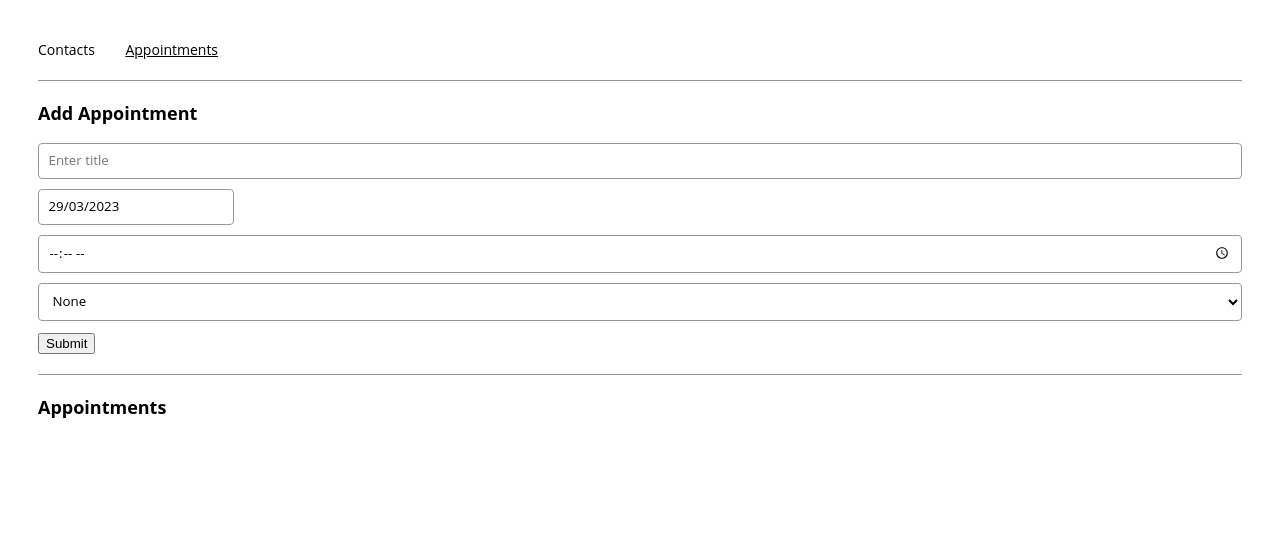
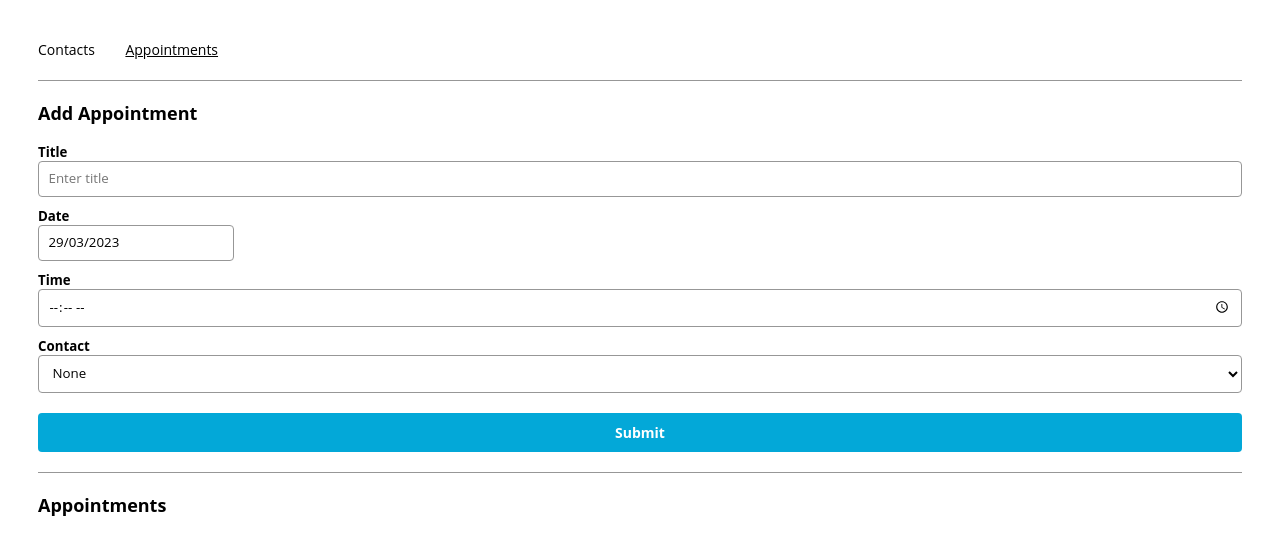
Before and after one commit to ratymatti/appointment-planner, a React (Create React App) app: page /appointments in a window 1280 px wide. Shown: the top 554 px of the page. Built offline with nearby package versions, Linux system fonts and the light colour scheme.

Commit message:
added validation to adding appointments

```diff
--- a/public/index.css
+++ b/public/index.css
@@ -30,7 +30,9 @@ h2 {
   margin-bottom: 18px;
 }
 
-section {
+h5 {
+  margin: 0;
+  padding: 0;
 }
 
 hr {
@@ -39,7 +41,7 @@ hr {
   margin: 20px 0;
 }
 
-input[type="submit"] {
+button[type="submit"] {
   background: #03a8d8;
   border-radius: 4px;
   color: #ffffff;
@@ -73,7 +75,7 @@ select {
   margin-bottom: 4px;
 }
 
-.tile.tile-title {
+.tile-title {
   font-weight: bold;
 }
 
--- a/src/components/appointmentForm/AppointmentForm.js
+++ b/src/components/appointmentForm/AppointmentForm.js
@@ -17,9 +17,13 @@ export const AppointmentForm = (props) => {
 
   return (
     <form onSubmit={props.handleSubmit}>
+      <h5>Title</h5>
       <input type="text" id="title" placeholder="Enter title" value={props.currentTitle} onChange={handleChange} />
+      <h5>Date</h5>
       <ReactDatePicker selected={props.currentDate} minDate={new Date()} dateFormat="dd/MM/yyyy" value={props.currentDate} onChange={(date) => props.setCurrentDate(date)} />
+      <h5>Time</h5>
       <input value={props.currentTime} type="time" id="time" onChange={handleChange} />
+      <h5>Contact</h5>
       <ContactPicker
         contacts={props.contacts}
         setCurrentContact={props.setCurrentContact} />
--- a/src/components/contactForm/ContactForm.js
+++ b/src/components/contactForm/ContactForm.js
@@ -16,8 +16,11 @@ export const ContactForm = (props) => {
 
   return (
     <form onSubmit={props.handleSubmit}>
+      <h5>Name</h5>
       <input type="text" id="name" placeholder="Enter name" value={props.currentName} onChange={handleChange} />
+      <h5>Phone</h5>
       <input type="text" id="phone" placeholder="Enter phone" value={props.currentPhone} onChange={handleChange} />
+      <h5>Email</h5>
       <input type="text" id="email" placeholder="Enter email" value={props.currentEmail} onChange={handleChange} />
       <button type='submit'>Submit</button>
     </form>
--- a/src/components/tileList/TileList.js
+++ b/src/components/tileList/TileList.js
@@ -7,8 +7,10 @@ export const TileList = (props) => {
     <div>
       {
         datalist.map(data => {
-          return <Tile key={data.id}
-                       data={data} />
+          return  <Tile
+                    className="tile-container"
+                    key={data.id}
+                    data={data} />
         })
       }
     </div>
--- a/src/containers/appointmentsPage/AppointmentsPage.js
+++ b/src/containers/appointmentsPage/AppointmentsPage.js
@@ -12,6 +12,12 @@ export const AppointmentsPage = (props) => {
 
   const handleSubmit = (e) => {
     e.preventDefault();
+
+    if (!currentTitle.length) {
+      alert('Please add a title');
+    } else if (!currentTime.length) {
+      alert('Please add a time');
+    }
 
     props.addAppointment({title: currentTitle, contact: currentContact, date: currentDate.toLocaleDateString('en-GB'), time: currentTime});
     setCurrentTitle(''); setCurrentContact(''); setCurrentDate(''); setCurrentTime('');
```
